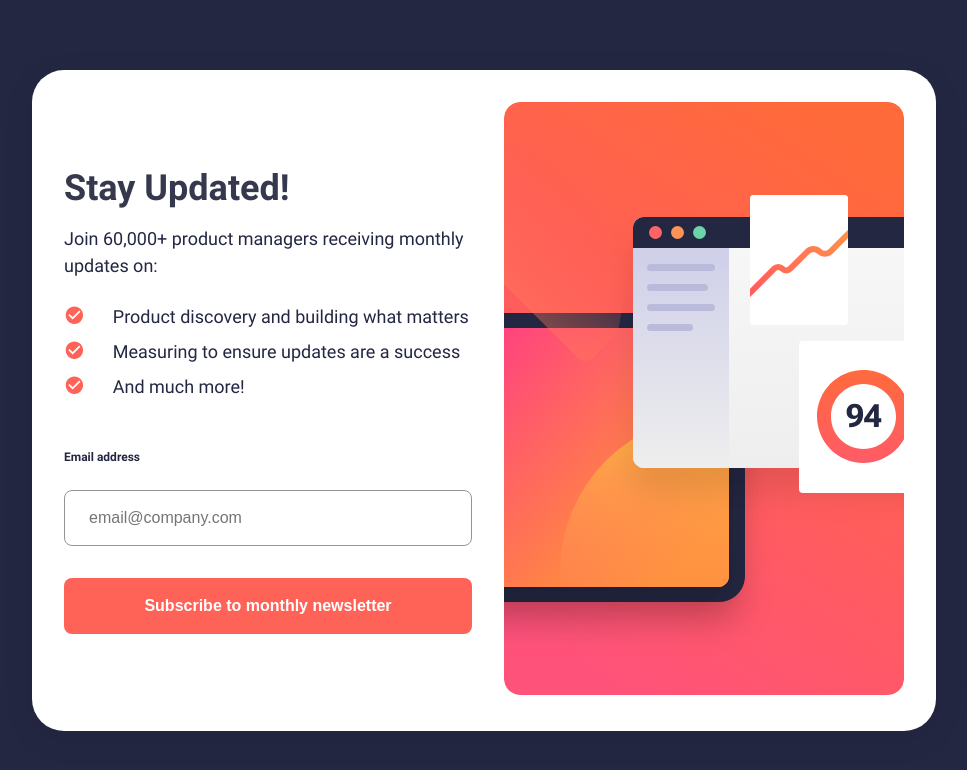
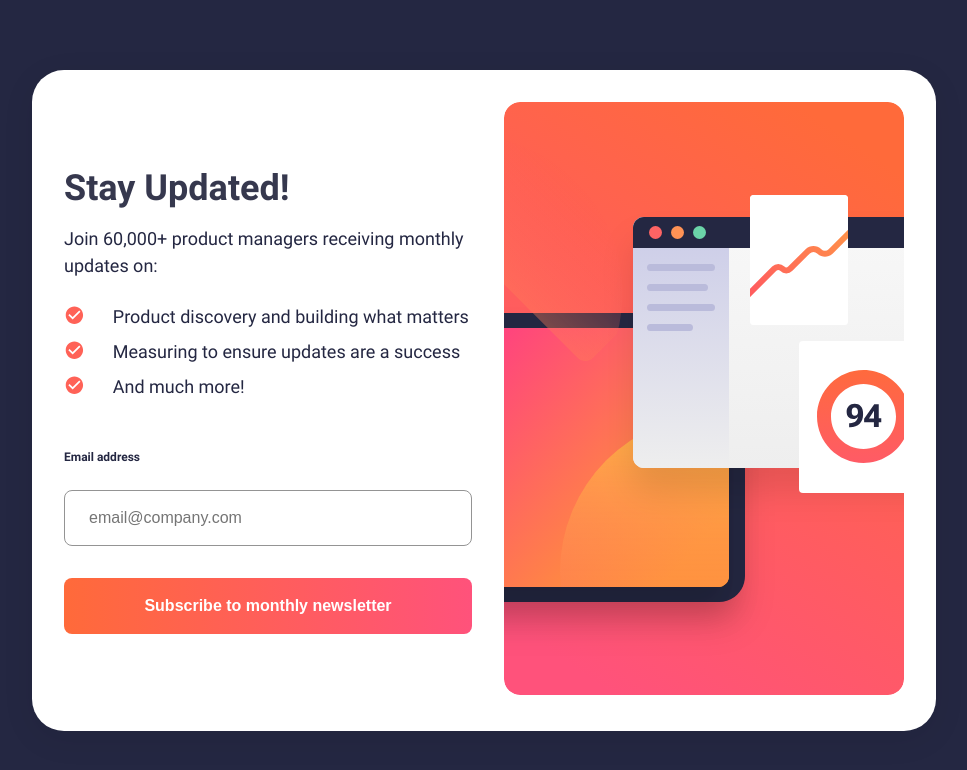
Before and after one commit to samirtamang33/news-letter, a Next.js app: page / in a window 1536 px wide. In both pictures the pointer is over the button "Subscribe to monthly newsletter". Shown: the top 770 px of the page, without its empty margins (284-1251 px from the left). Built offline with nearby package versions, Linux system fonts and the light colour scheme.

Commit message:
complet active state-hover

```diff
--- a/src/app/page.js
+++ b/src/app/page.js
@@ -53,6 +53,7 @@ export default function Home() {
               className={styles.input}
               required
             />
+
             <button type="submit" className={styles.button}>
               Subscribe to monthly newsletter
             </button>
--- a/src/app/page.module.css
+++ b/src/app/page.module.css
@@ -101,9 +101,6 @@
   cursor: pointer;
   line-height: 1.5;
 }
-.button:hover {
-  background-color: var(--color-primary-red);
-}
 
 @media (min-width: 768px) {
   .page {
@@ -202,4 +199,7 @@
   .input {
     margin-bottom: 1rem;
   }
+  .button:hover {
+    background: linear-gradient(90deg, #ff6a3a 0%, #ff527b 100%);
+  }
 }
```
